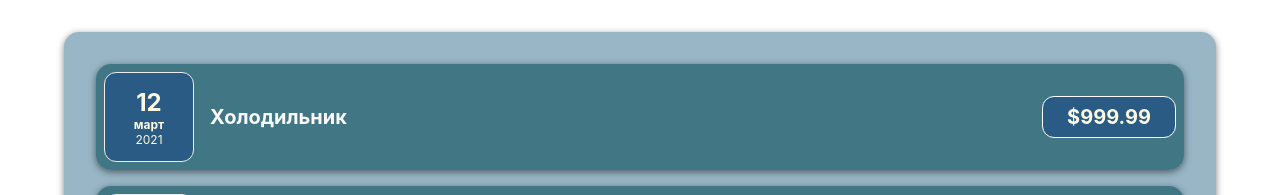
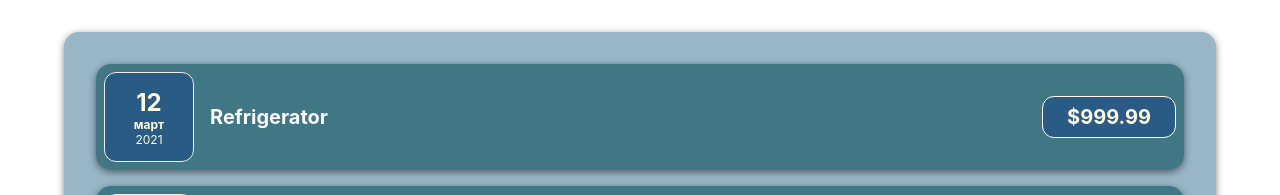
Before and after one commit to viktorwebjs/reactmaster, a React (Create React App) app: page / in a window 1280 px wide. Shown: the top 195 px of the page. Built offline with nearby package versions, Linux system fonts and the light colour scheme.

Commit message:
Update App.js

```diff
--- a/src/App.js
+++ b/src/App.js
@@ -4,7 +4,7 @@ const App = () => {
   const costs = [
     {
       date: new Date(2021, 2, 12),
-      description: 'Холодильник',
+      description: 'Refrigerator',
       amount: 999.99,
     },
     {
```
